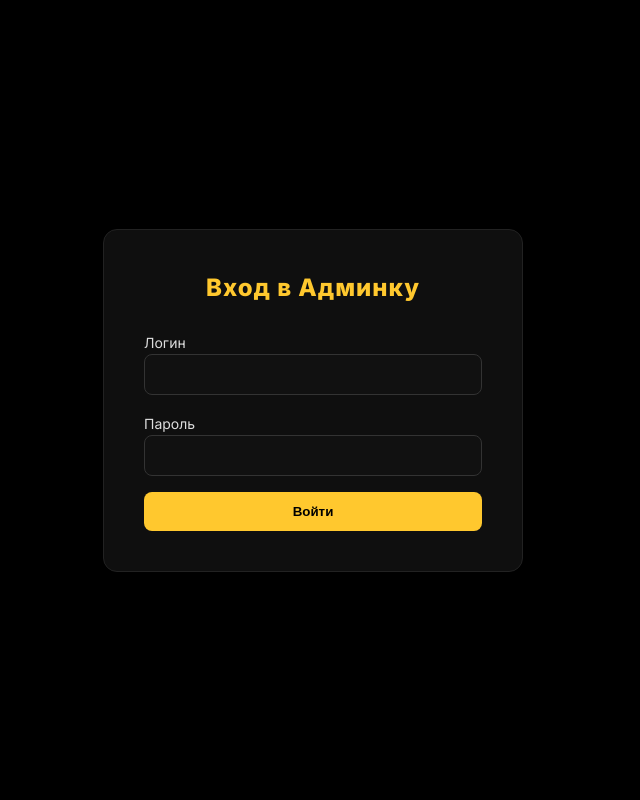
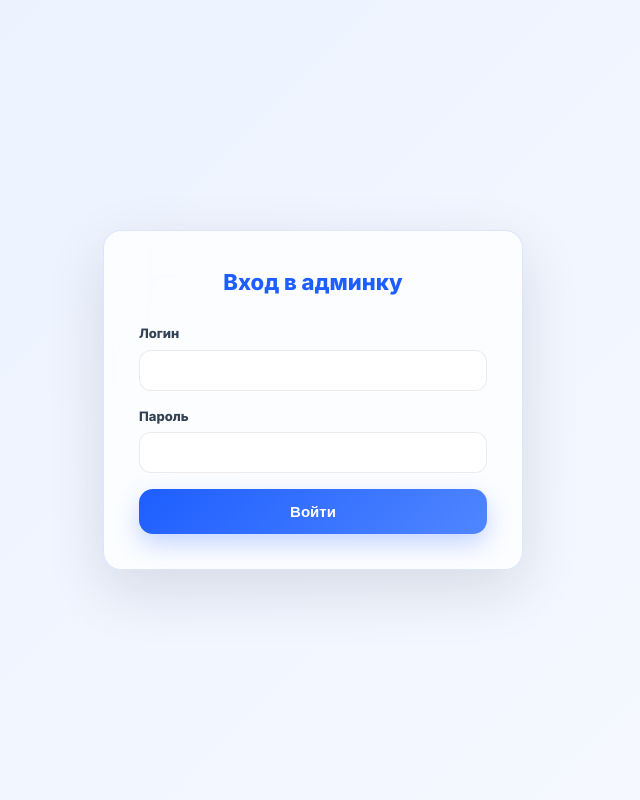
Before and after one commit to alisultangali10-maker/ali, a Flask app: page /admin/login in a window 1280 px wide. Shown: the whole page, without its empty margins (327-967 px from the left). Run offline with Flask 3, Linux system fonts and the light colour scheme.

Commit message:
Update login.html

```diff
--- a/app/templates/admin/login.html
+++ b/app/templates/admin/login.html
@@ -1,98 +1,136 @@
 {% extends "admin/base.html" %}
 
 {% block login %}
-<div style="
-    display:flex;
-    justify-content:center;
-    align-items:center;
-    height:100vh;
-    background:#000;
-    font-family:Inter, sans-serif;
-">
 
-    <div style="
-        background:#0f0f0f;
-        padding:2.5rem;
-        border-radius:14px;
-        width:100%;
-        max-width:420px;
-        box-shadow:0 20px 60px rgba(0,0,0,0.6);
-        border:1px solid #222;
-    ">
+<style>
+/* ===== LOGIN MODERN GLASS BLUE ===== */
 
-        <h2 style="
-            text-align:center;
-            color:#FFC82E;
-            margin-bottom:1.5rem;
-            font-weight:800;
-            letter-spacing:1px;
-        ">
-            Вход в Админку
-        </h2>
+.login-wrap {
+    display: flex;
+    justify-content: center;
+    align-items: center;
+    height: 100vh;
+
+    background: linear-gradient(135deg, #eaf2ff, #f7f9ff);
+    font-family: Inter, sans-serif;
+}
+
+/* CARD */
+.login-box {
+    width: 100%;
+    max-width: 420px;
+
+    background: rgba(255,255,255,0.75);
+    backdrop-filter: blur(18px);
+
+    border: 1px solid rgba(30,94,255,0.15);
+    border-radius: 18px;
+
+    padding: 35px;
+
+    box-shadow: 0 20px 60px rgba(15,23,42,0.12);
+}
+
+/* TITLE */
+.login-box h2 {
+    text-align: center;
+    font-size: 22px;
+    font-weight: 900;
+    color: #1e5eff;
+    margin-bottom: 25px;
+}
+
+/* INPUTS */
+label {
+    font-size: 13px;
+    font-weight: 700;
+    color: #334155;
+    display: block;
+    margin-bottom: 6px;
+}
+
+input {
+    width: 100%;
+    padding: 12px 14px;
+
+    border-radius: 12px;
+    border: 1px solid rgba(0,0,0,0.08);
+
+    outline: none;
+    transition: 0.2s;
+
+    margin-bottom: 16px;
+}
+
+input:focus {
+    border-color: #1e5eff;
+    box-shadow: 0 0 0 4px rgba(30,94,255,0.12);
+}
+
+/* BUTTON */
+button {
+    width: 100%;
+    padding: 14px;
+
+    border: none;
+    border-radius: 14px;
+
+    font-weight: 900;
+    font-size: 15px;
+
+    color: white;
+    background: linear-gradient(135deg, #1e5eff, #4f86ff);
+
+    cursor: pointer;
+
+    box-shadow: 0 10px 25px rgba(30,94,255,0.25);
+    transition: 0.25s;
+}
+
+button:hover {
+    transform: translateY(-3px);
+    box-shadow: 0 15px 35px rgba(30,94,255,0.35);
+}
+
+/* ERROR */
+.error {
+    color: #ef4444;
+    text-align: center;
+    margin-bottom: 15px;
+    font-weight: 600;
+}
+</style>
+
+<div class="login-wrap">
+
+    <div class="login-box">
+
+        <h2>Вход в админку</h2>
 
         {% with messages = get_flashed_messages() %}
-          {% if messages %}
-            <ul style="
-                color:#ff4d4d;
-                padding:0;
-                list-style:none;
-                text-align:center;
-                margin-bottom:1rem;
-                font-weight:600;
-            ">
-            {% for message in messages %}
-              <li>{{ message }}</li>
-            {% endfor %}
-            </ul>
-          {% endif %}
+            {% if messages %}
+                <div class="error">
+                    {% for message in messages %}
+                        {{ message }}
+                    {% endfor %}
+                </div>
+            {% endif %}
         {% endwith %}
 
-        <form method="POST" style="
-            display:flex;
-            flex-direction:column;
-            gap:1rem;
-        ">
+        <form method="POST">
 
-            <div>
-                <label style="color:#ddd; font-size:14px;">Логин</label>
-                <input type="text" name="username" required style="
-                    width:100%;
-                    padding:12px;
-                    border-radius:8px;
-                    border:1px solid #333;
-                    background:#111;
-                    color:#fff;
-                    outline:none;
-                ">
-            </div>
+            <label>Логин</label>
+            <input type="text" name="username" required>
 
-            <div>
-                <label style="color:#ddd; font-size:14px;">Пароль</label>
-                <input type="password" name="password" required style="
-                    width:100%;
-                    padding:12px;
-                    border-radius:8px;
-                    border:1px solid #333;
-                    background:#111;
-                    color:#fff;
-                    outline:none;
-                ">
-            </div>
+            <label>Пароль</label>
+            <input type="password" name="password" required>
 
-            <button type="submit" style="
-                background:#FFC82E;
-                color:#000;
-                border:none;
-                padding:12px;
-                font-weight:800;
-                border-radius:8px;
-                cursor:pointer;
-                transition:0.2s;
-            ">
-                Войти
-            </button>
+            <button type="submit">Войти</button>
 
         </form>
+
     </div>
+
 </div>
+
 {% endblock %}
```
